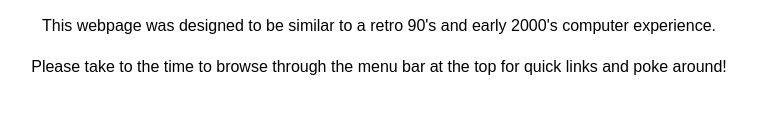
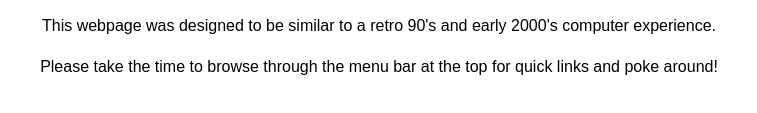
Before and after one commit to NuLLxD/baconeggandcheese.github.io, a plain HTML site: page welcome.html in a window 1280 px wide. Shown: the part 265-378 px from the top of the page, without its empty margins (261-1018 px from the left). Drawn offline with Linux system fonts and the light colour scheme.

Commit message:
Fixed extra word lol

```diff
--- a/welcome.html
+++ b/welcome.html
@@ -61,7 +61,7 @@
     <div class="welcome">
       <p>Welcome to <strong>baconeggandcheese</strong>! Interested in some interactive fun? Open the terminal!</p>
       <p>This webpage was designed to be similar to a retro 90's and early 2000's computer experience.</p>
-      <p>Please take to the time to browse through the menu bar at the top for quick links and poke around!</p>
+      <p>Please take the time to browse through the menu bar at the top for quick links and poke around!</p>
     </div>
   </div>
 </body>
```
